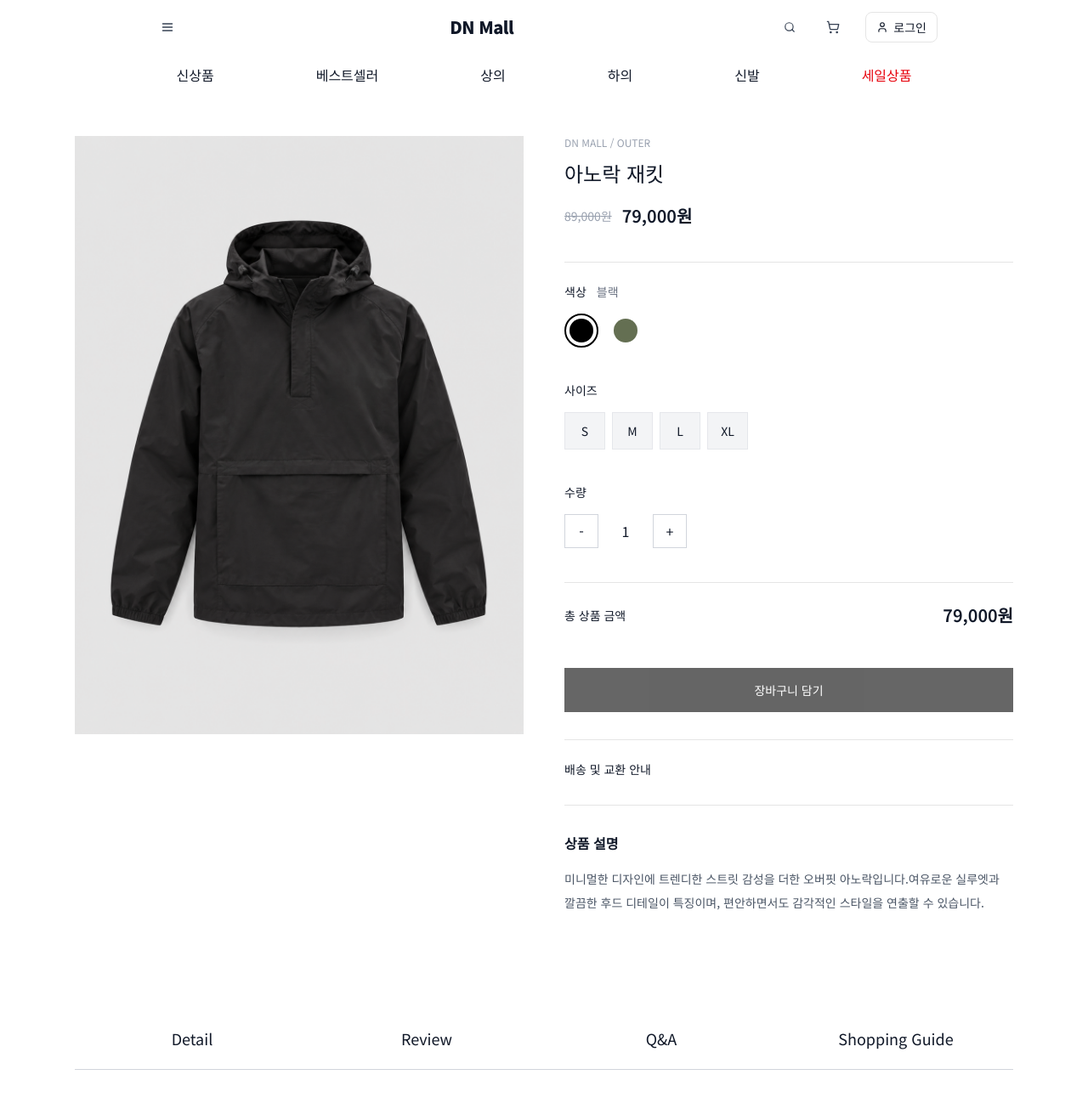
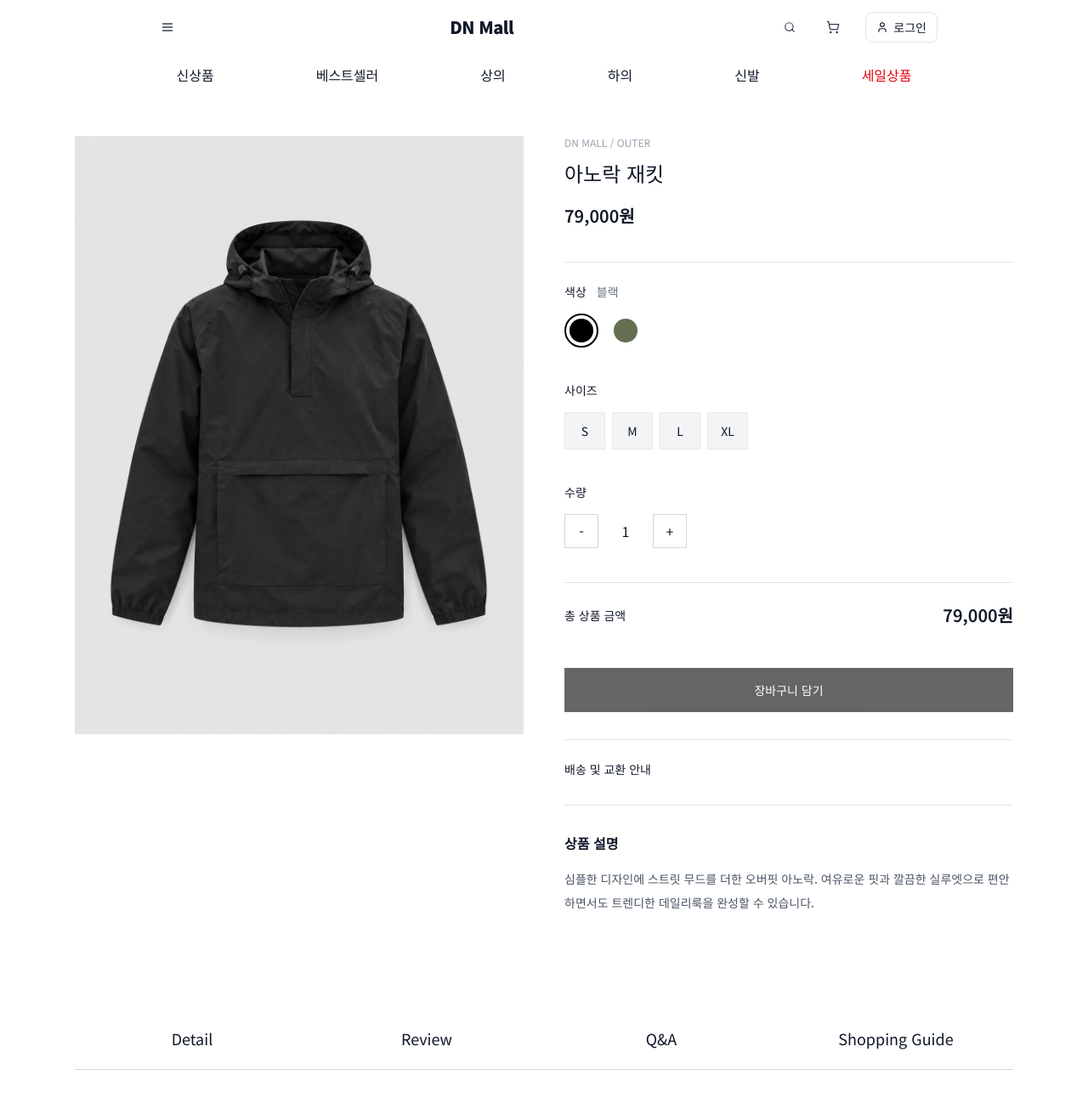
Before and after one commit to mjlee0914/FE-project-teamD, a Next.js app: page /products/1 in a window 1280 px wide. Shown: the top 1298 px of the page at 85% size. Built offline with nearby package versions, Linux system fonts and the light colour scheme.

Commit message:
update:상세페이지 업데이트

```diff
--- a/app/(shop)/products/[id]/page.tsx
+++ b/app/(shop)/products/[id]/page.tsx
@@ -3,17 +3,21 @@
 import { useState } from 'react';
 import Image from 'next/image';
 import { useParams } from 'next/navigation';
+import { MOCK_PRODUCTS } from '@/shared/mocks/mockData';
 
 export default function ProductPage() {
-    // 임시 상품 정보
-    const product = {
-        name: '아노락 재킷',
-        originalPrice: 89000,
-        price: 79000,
-        description:
-            '미니멀한 디자인에 트렌디한 스트릿 감성을 더한 오버핏 아노락입니다.여유로운 실루엣과 깔끔한 후드 디테일이 특징이며, 편안하면서도 감각적인 스타일을 연출할 수 있습니다.',
-    };
+    // URL에서 상품 ID 가져오기
+    const params = useParams<{ id: string }>();
 
+    // ID에 맞는 상품 찾기
+    const product = MOCK_PRODUCTS.find(
+        (item) => item.id === Number(params.id)
+    );
+
+    // 상품이 없을 때
+    if (!product) {
+        return <div>상품을 찾을 수 없습니다.</div>;
+    }
     // 사용자가 선택한 옵션 저장
     const [color, setColor] = useState('블랙');
     const [size, setSize] = useState('');
@@ -53,9 +57,6 @@ export default function ProductPage() {
 
                     {/* 가격 */}
                     <div className="mt-5 flex items-center gap-3">
-                        <span className="text-sm text-gray-400 line-through">
-                            {product.originalPrice.toLocaleString()}원
-                        </span>
 
                         <span className="text-xl font-semibold">
                             {product.price.toLocaleString()}원
```
